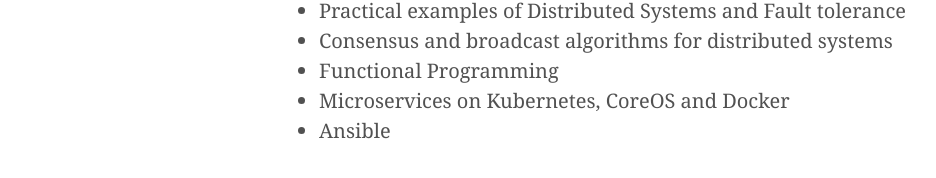
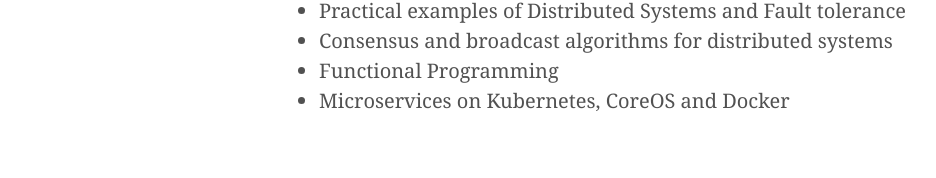
Before and after one commit to haisum/haisum.github.io, a Jekyll site: the page built from ideas.md, in a window 1280 px wide. Shown: the part 336-514 px from the top of the page, without its empty margins (1-937 px from the left). Built offline with Jekyll 4.4.1, drawn with Linux system fonts in a browser that asks for light colours.

```diff
--- a/ideas.md
+++ b/ideas.md
@@ -12,4 +12,3 @@ This page serves as a log for what I plan to write about in future.
 - Consensus and broadcast algorithms for distributed systems
 - Functional Programming
 - Microservices on Kubernetes, CoreOS and Docker
-- Ansible
```
